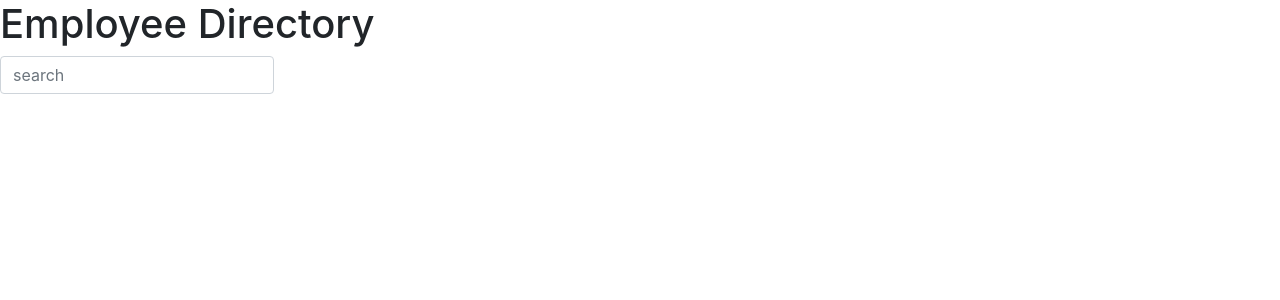
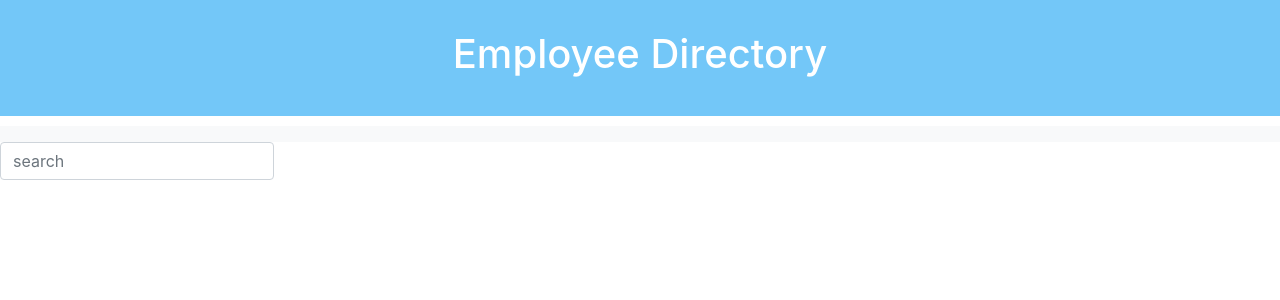
Before and after one commit to garrib10/react-employee-directory, a React (Create React App) app: page / in a window 1280 px wide. Shown: the top 300 px of the page. Built offline with nearby package versions, Linux system fonts and the light colour scheme.

Commit message:
added header component and its working properly

```diff
--- a/src/App.js
+++ b/src/App.js
@@ -1,6 +1,8 @@
 
 import './App.css';
+
 import NavBar from './components/NavBar';
+import  Header from './components/Header';
 import Main from './components/Main'
 import Footer from './components/Footer'
 import Wrapper from './components/Wrapper';
@@ -9,6 +11,7 @@ import Wrapper from './components/Wrapper';
 function App() {
   return (
     <div>
+      <Header />
       <NavBar />
       <Wrapper>
       <Main />
--- /dev/null
+++ b/src/components/Header/header.css
@@ -0,0 +1,9 @@
+.header {
+    padding: 30px 0;
+    color: #ffffff;
+    background-color:rgb(115, 199, 248);;
+    width: 100%;
+    text-align: center;
+
+    margin-bottom: 10px;
+}
--- /dev/null
+++ b/src/components/Header/index.js
@@ -0,0 +1,13 @@
+import React from 'react';
+import './header.css';
+
+function Header() {
+    return (
+        <div className="header">
+            <h1>Employee Directory</h1>
+
+        </div>
+    );
+}
+
+export default Header;
--- a/src/components/NavBar/index.js
+++ b/src/components/NavBar/index.js
@@ -3,7 +3,11 @@ import React from 'react';
 
 function NavBar() {
     return (
-        <h1> Employee Directory</h1>
+        <nav className="navbar navbar-expand-lg navbar-light bg-light">
+            <div className="search-area col-4" >
+
+            </div>
+        </nav>
     )
 }
 
--- a/src/components/NavBar/navBar.css
+++ b/src/components/NavBar/navBar.css
@@ -1,4 +1,5 @@
 .navbar {
     padding: 20px 25px;
     margin:0 auto;
+
 }
```
Also changed, not shown: 1 other file (tests, documents, lock files or other folders).
